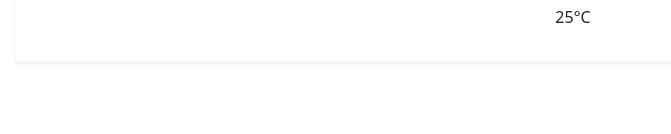
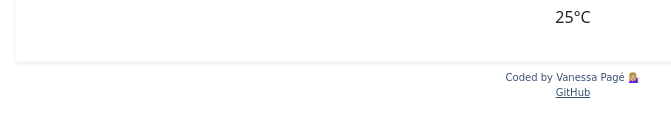
Before and after one commit to rlmegj/weather-app, a plain HTML site: page index.html in a window 1280 px wide. Shown: the part 300-434 px from the top of the page, without its empty margins (67-738 px from the left). Drawn offline with nearby package versions, Linux system fonts and the light colour scheme.

Commit message:
Added footer and link to GitHub repository

```diff
--- a/index.html
+++ b/index.html
@@ -43,6 +43,13 @@
         </div>
       </div>
     </div>
+
+    <footer>
+      Coded by Vanessa Pagé 💁🏼‍♀️<a href="https://github.com/rlmegj/weather-app"
+        ><br />
+        GitHub</a
+      >
+    </footer>
   </body>
   <script src="src/index.js"></script>
 </html>
--- a/src/styles.css
+++ b/src/styles.css
@@ -23,3 +23,15 @@ button {
   box-shadow: none;
   display: inline;
 }
+
+footer {
+  font-size: 10px;
+  text-align: center;
+  margin: 0 auto;
+  font-family: cursive;
+  color: #385170;
+}
+
+a {
+  color: #385170;
+}
```
Also changed, not shown: 1 other file.
